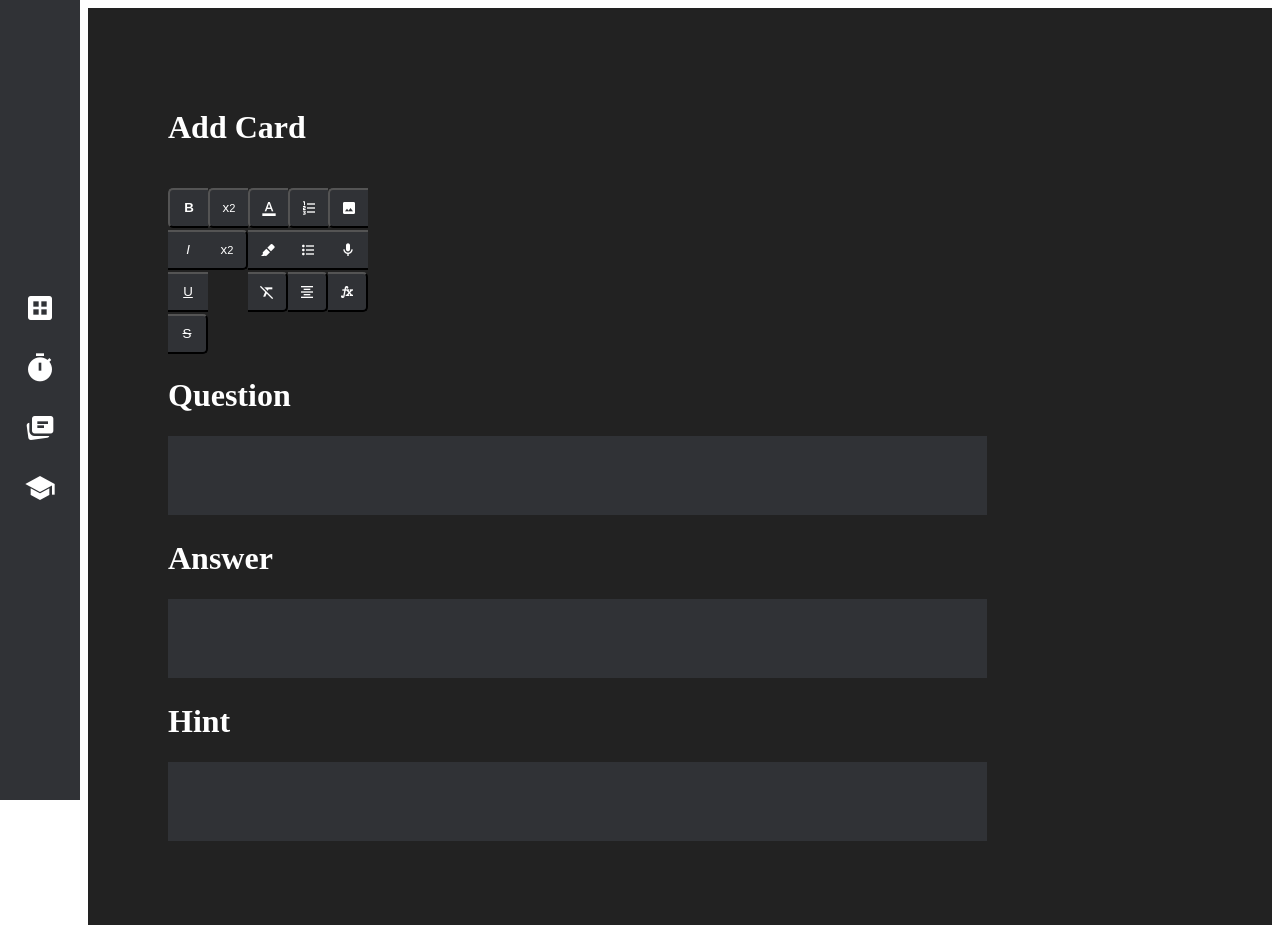
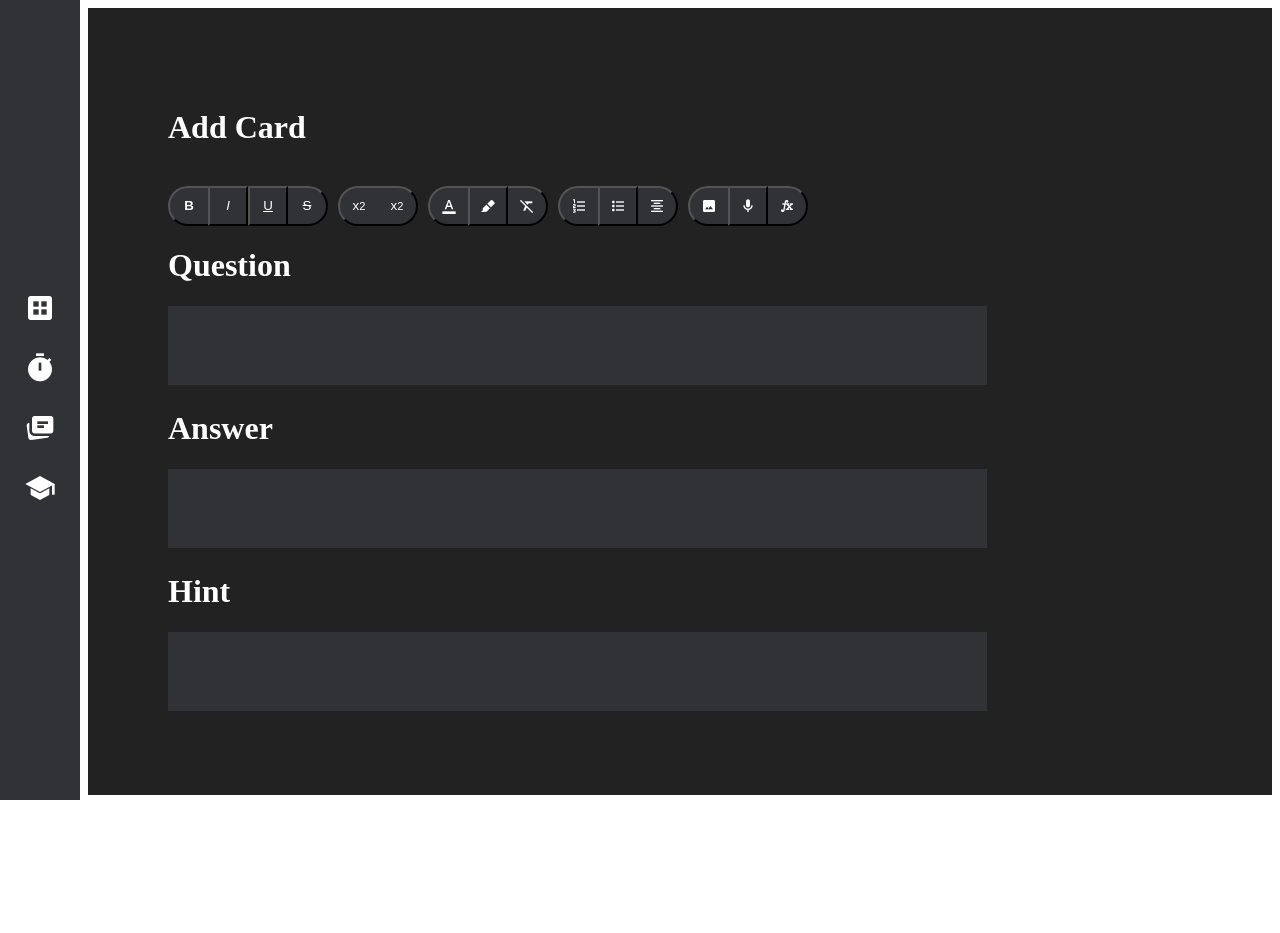
Before and after one commit to 18barbers2/gostudycards, a React (Vite) app in the folder frontend/: page / in a window 1280 px wide. After the commit the page ends 803 px from the top, so only its background shows below. Built offline with nearby package versions, Linux system fonts and the light colour scheme.

Commit message:
style: updated buttons styling for new approach

```diff
--- a/frontend/src/css/AddCard.css
+++ b/frontend/src/css/AddCard.css
@@ -4,14 +4,14 @@
     /* Colors */
     --bg-primary: #222222;
     --bg-secondary: #303236;
-    --border-secondary: rgb(47, 104, 190);
     --text-primary: white;
-    --border-color: #555;
+    --border-color-primary: #555;
+    --border-color-secondary: rgb(47, 104, 190);
 
     /* Sizes */
     --button-size: 40px;
     --icon-size: 16px;
-    --border-radius: 5px;
+    --border-radius: 20px;
     --spacing-sm: 2px;
     --spacing-md: 10px;
     --spacing-lg: 80px;
@@ -36,7 +36,7 @@
 }
 
 .field-input:focus {
-    outline: solid var(--border-secondary) 3px;
+    outline: solid var(--border-color-secondary) 3px;
 }
 
 button {
@@ -44,8 +44,7 @@ button {
     color: var(--text-primary);
     width: var(--button-size);
     height: var(--button-size);
-    /* border-radius: var(--border-radius); */
-    margin: var(--spacing-sm);
+    margin: 0px;
     transition: none;
     cursor: pointer;
     display: flex;
@@ -54,26 +53,28 @@ button {
 }
 .button-left {
     border-radius: var(--border-radius) 0px 0px var(--border-radius);
-    margin-left: 0px;
-    margin-right: 0px;
     border-right-width: 0px;
 }
 .button-right {
     border-radius: 0px var(--border-radius) var(--border-radius) 0px;
     border-left-width: 0px;
-    margin-left: 0px;
-    margin-right: 0px;
 }
 .button-middle {
-    margin-left: 0px;
-    margin-right: 0px;
-    border-left-width: 0px;
-    border-right-width: 0px;
+    border-radius: 0px;
+}
+
+.button-group {
+    display: flex;
+    gap: 0px;
 }
 
 button:hover {
     background-color: var(--bg-secondary);
-    border-color: var(--border-color);
+    border-color: var(--border-color-primary);
+}
+
+button:focus {
+    border-color: var(--border-color-secondary);
 }
 
 button .material-symbols-outlined {
@@ -89,6 +90,6 @@ button .material-symbols-outlined {
 
 .editor-format-controls {
     display: flex;
-    justify-content: left;
     align-content: center;
+    gap: 10px;
 }
```
